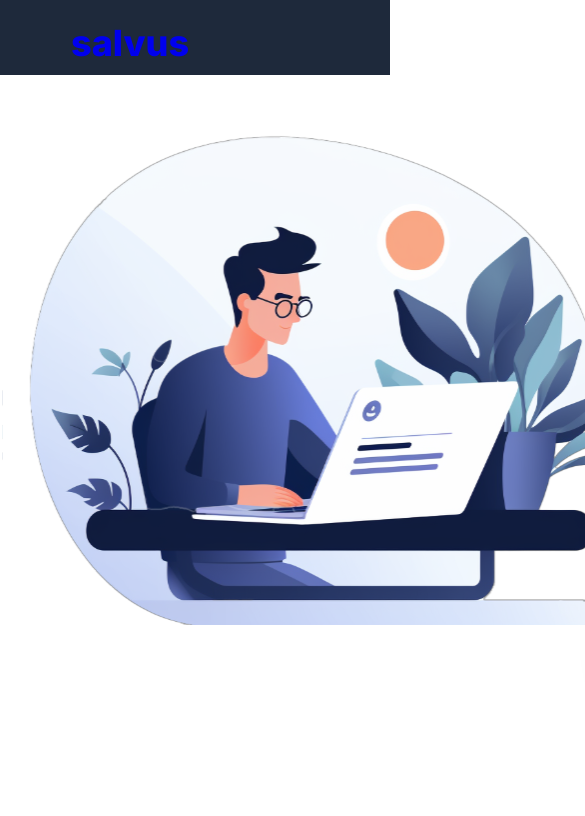
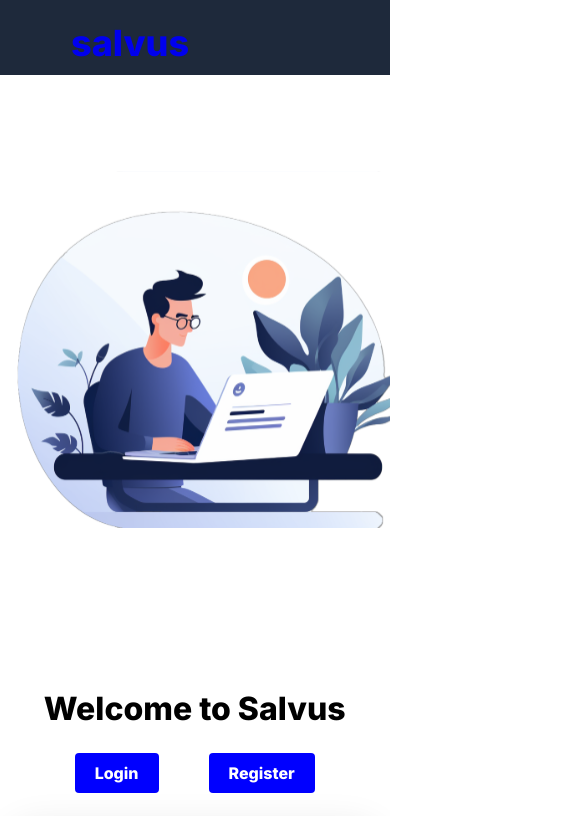
Before and after one commit to 18paulb/SalvusClient, an Angular app: page / in a window 390 px wide. Shown: the top 816 px of the page, 585 px wide, since content can reach past the window. Built offline with nearby package versions, Linux system fonts and the light colour scheme.

Commit message:
some SIMPLE responsive changes

```diff
--- a/src/app/login-register/login-register.component.css
+++ b/src/app/login-register/login-register.component.css
@@ -1,3 +1,8 @@
+.page-container {
+  display: flex;
+  justify-content: space-evenly;
+}
+
 /* Basic button styling */
 button {
   padding: 12px 24px;
@@ -105,3 +110,22 @@ button:disabled {
   background-color: lightgray;
   cursor: not-allowed;
 }
+
+
+
+
+
+/* Small phones */
+@media only screen and (min-width: 320px) and (max-width: 768px) {
+  /* Your CSS */
+  .page-container {
+    display: flex;
+    flex-direction: column;
+    align-items: center;
+    justify-content: center;
+  }
+
+  .image {
+    width: 100%;
+  }
+}
--- a/src/app/login-register/login-register.component.html
+++ b/src/app/login-register/login-register.component.html
@@ -1,7 +1,7 @@
-<div style="display: flex; justify-content: space-evenly;">
+<div class="page-container">
 
   <div>
-    <img ngSrc="assets/homePageImage.svg" alt="Man using computer" height="550" width="608">
+    <img class="image" ngSrc="assets/homePageImage.svg" alt="Man using computer" height="550" width="608">
   </div>
 
   <div class="flex-item" style="display: flex; align-self: flex-start; justify-content: center; align-items: center; flex-direction: column; margin-top: 60px;">
```
